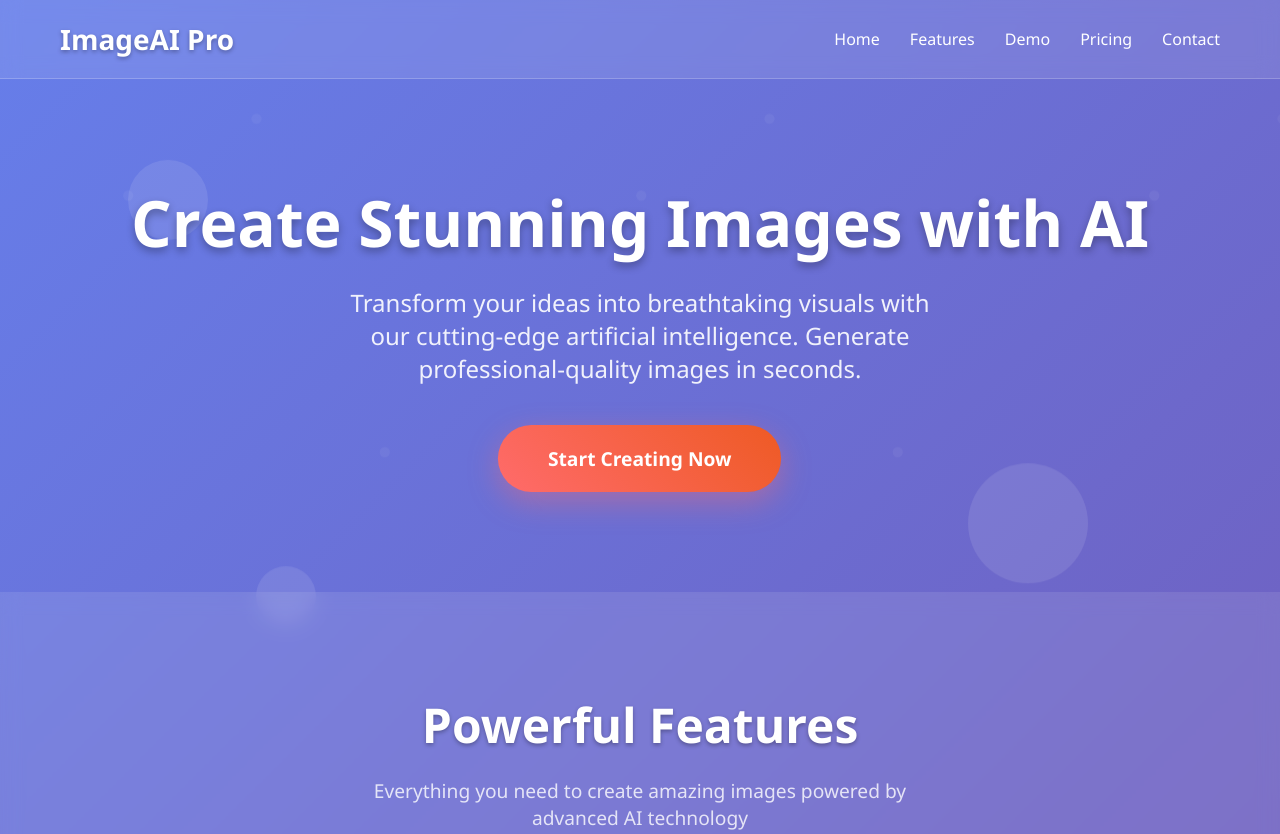
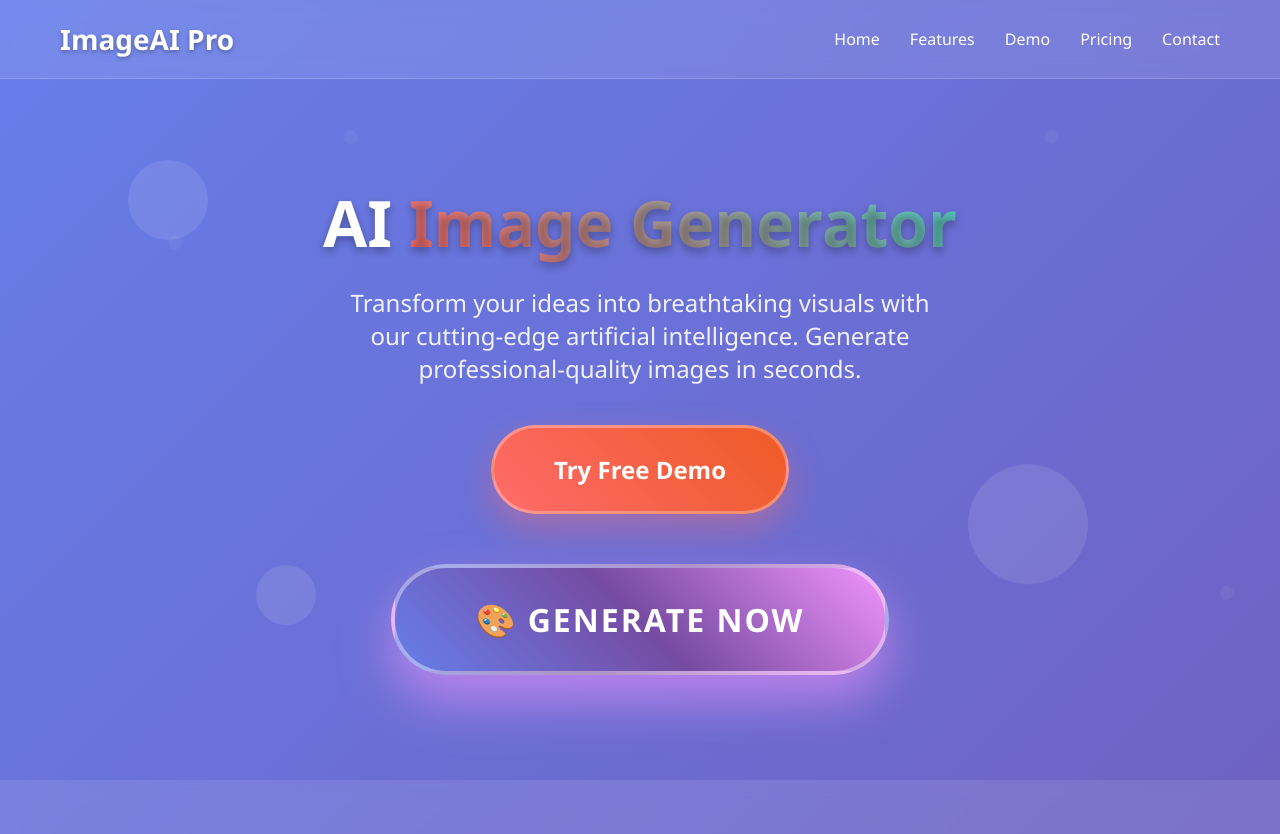
Before and after one commit to hfgcvaeg/hrefsdz, a plain HTML site: page index.html in a window 1280 px wide. Shown: the top 834 px of the page. Drawn offline with Linux system fonts and the light colour scheme.

Commit message:
Update index.html

```diff
--- a/index.html
+++ b/index.html
@@ -1,4 +1,3 @@
-
 <!DOCTYPE html>
 <html lang="en">
 <head>
@@ -112,6 +111,13 @@
             animation: slideInDown 1s ease-out;
         }
 
+        .hero h1 .highlight {
+            background: linear-gradient(45deg, #ff6b6b, #4ecdc4);
+            -webkit-background-clip: text;
+            -webkit-text-fill-color: transparent;
+            background-clip: text;
+        }
+
         @keyframes slideInDown {
             from {
                 opacity: 0;
@@ -146,27 +152,89 @@
 
         .cta-button {
             display: inline-block;
-            padding: 20px 50px;
+            padding: 25px 60px;
             background: linear-gradient(45deg, #ff6b6b, #ee5a24);
             color: white;
             text-decoration: none;
-            font-size: 1.2rem;
+            font-size: 1.5rem;
             font-weight: bold;
             border-radius: 50px;
             transition: all 0.3s ease;
-            box-shadow: 0 10px 30px rgba(255, 107, 107, 0.4);
+            box-shadow: 0 15px 35px rgba(255, 107, 107, 0.4);
             animation: pulse 2s infinite;
+            position: relative;
+            overflow: hidden;
+            border: 3px solid rgba(255, 255, 255, 0.3);
         }
 
-        @keyframes pulse {
-            0% { transform: scale(1); }
-            50% { transform: scale(1.05); }
-            100% { transform: scale(1); }
+        .cta-button::before {
+            content: '';
+            position: absolute;
+            top: 0;
+            left: -100%;
+            width: 100%;
+            height: 100%;
+            background: linear-gradient(90deg, transparent, rgba(255, 255, 255, 0.3), transparent);
+            transition: left 0.5s;
+        }
+
+        .cta-button:hover::before {
+            left: 100%;
         }
 
         .cta-button:hover {
-            transform: translateY(-5px);
-            box-shadow: 0 20px 40px rgba(255, 107, 107, 0.6);
+            transform: translateY(-5px) scale(1.05);
+            box-shadow: 0 25px 50px rgba(255, 107, 107, 0.6);
+        }
+
+        .generate-button {
+            display: inline-block;
+            padding: 30px 80px;
+            background: linear-gradient(45deg, #667eea, #764ba2, #f093fb);
+            color: white;
+            text-decoration: none;
+            font-size: 2rem;
+            font-weight: bold;
+            border-radius: 60px;
+            transition: all 0.3s ease;
+            box-shadow: 0 20px 40px rgba(102, 126, 234, 0.4);
+            animation: glow 2s infinite alternate;
+            position: relative;
+            overflow: hidden;
+            border: 4px solid rgba(255, 255, 255, 0.4);
+            margin-top: 20px;
+            text-transform: uppercase;
+            letter-spacing: 2px;
+        }
+
+        .generate-button::before {
+            content: '';
+            position: absolute;
+            top: 0;
+            left: -100%;
+            width: 100%;
+            height: 100%;
+            background: linear-gradient(90deg, transparent, rgba(255, 255, 255, 0.4), transparent);
+            transition: left 0.6s;
+        }
+
+        .generate-button:hover::before {
+            left: 100%;
+        }
+
+        .generate-button:hover {
+            transform: translateY(-8px) scale(1.08);
+            box-shadow: 0 30px 60px rgba(102, 126, 234, 0.8);
+            background: linear-gradient(45deg, #764ba2, #667eea, #f093fb);
+        }
+
+        @keyframes glow {
+            0% {
+                box-shadow: 0 20px 40px rgba(102, 126, 234, 0.4);
+            }
+            100% {
+                box-shadow: 0 25px 50px rgba(240, 147, 251, 0.6);
+            }
         }
 
         .features {
@@ -324,6 +392,16 @@
             .section-title {
                 font-size: 2rem;
             }
+
+            .generate-button {
+                padding: 25px 60px;
+                font-size: 1.6rem;
+            }
+
+            .cta-button {
+                padding: 20px 40px;
+                font-size: 1.2rem;
+            }
         }
     </style>
 </head>
@@ -350,9 +428,14 @@
     <section class="hero" id="home">
         <div class="container">
             <div class="hero-content">
-                <h1>Create Stunning Images with AI</h1>
+                <h1>AI <span class="highlight">Image Generator</span></h1>
                 <p>Transform your ideas into breathtaking visuals with our cutting-edge artificial intelligence. Generate professional-quality images in seconds.</p>
-                <a href="#" class="cta-button">Start Creating Now</a>
+                <div style="margin-top: 40px;">
+                    <a href="#" class="cta-button">Try Free Demo</a>
+                </div>
+                <div style="margin-top: 25px;">
+                    <a href="#" class="generate-button">🎨 Generate Now</a>
+                </div>
             </div>
         </div>
     </section>
```
